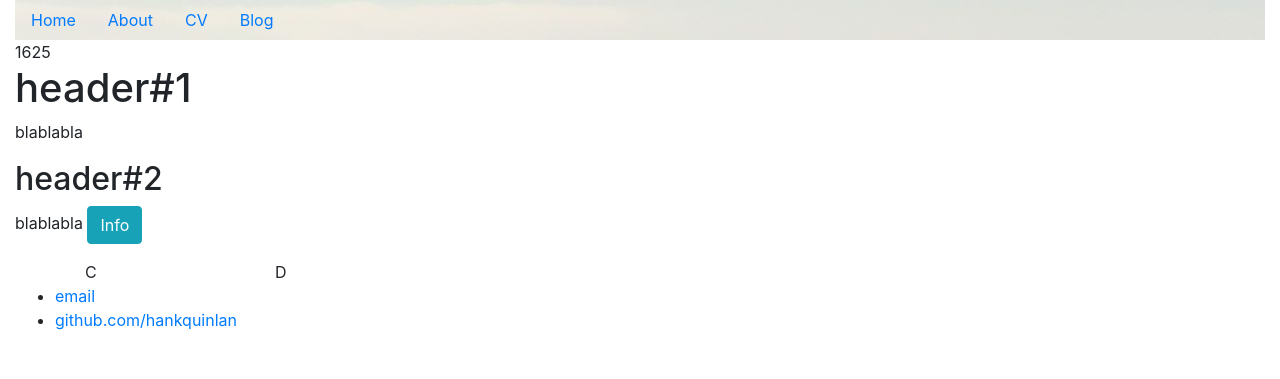
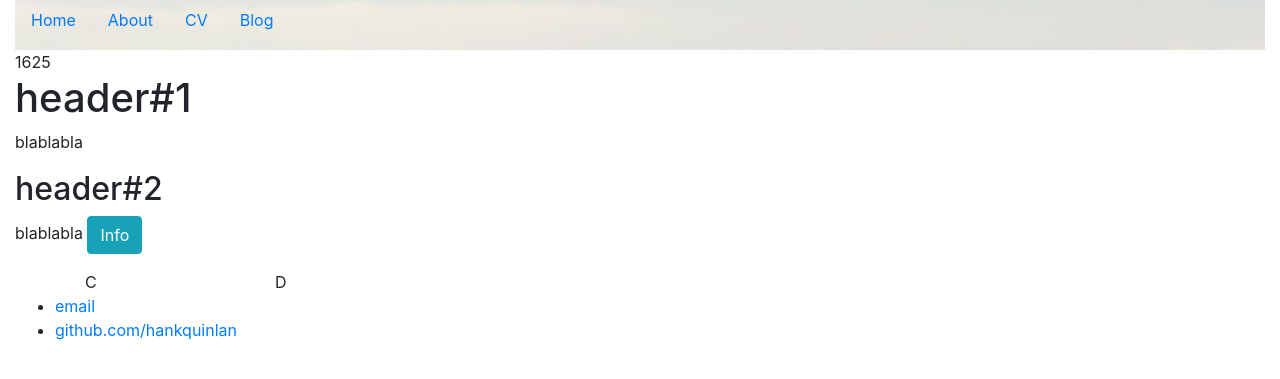
Before and after one commit to OrgaEvolutions/Nathoup.github.io, a Jekyll site: the page built from index.html, in a window 1280 px wide. Shown: the top 379 px of the page. Built offline with Jekyll 4.4.1, drawn with Linux system fonts in a browser that asks for light colours.

Commit message:
Update header.html

```diff
--- a/_includes/header.html
+++ b/_includes/header.html
@@ -1,4 +1,4 @@
-<header style="background-image: url(/images/cover.jpg);">
+<header style="background-image: url(/images/cover.jpg);height:50px;">
 	<ul class="nav nav-pills">
 		<li class="nav-item">
 			<a class="nav-link" href="/!">Home</a>
```
